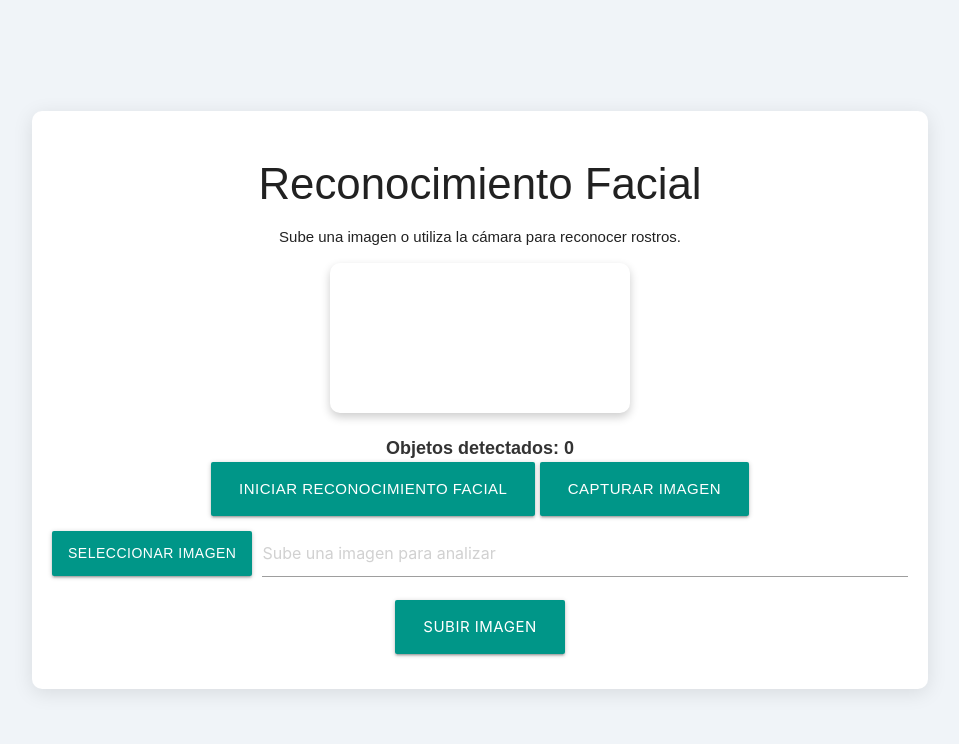
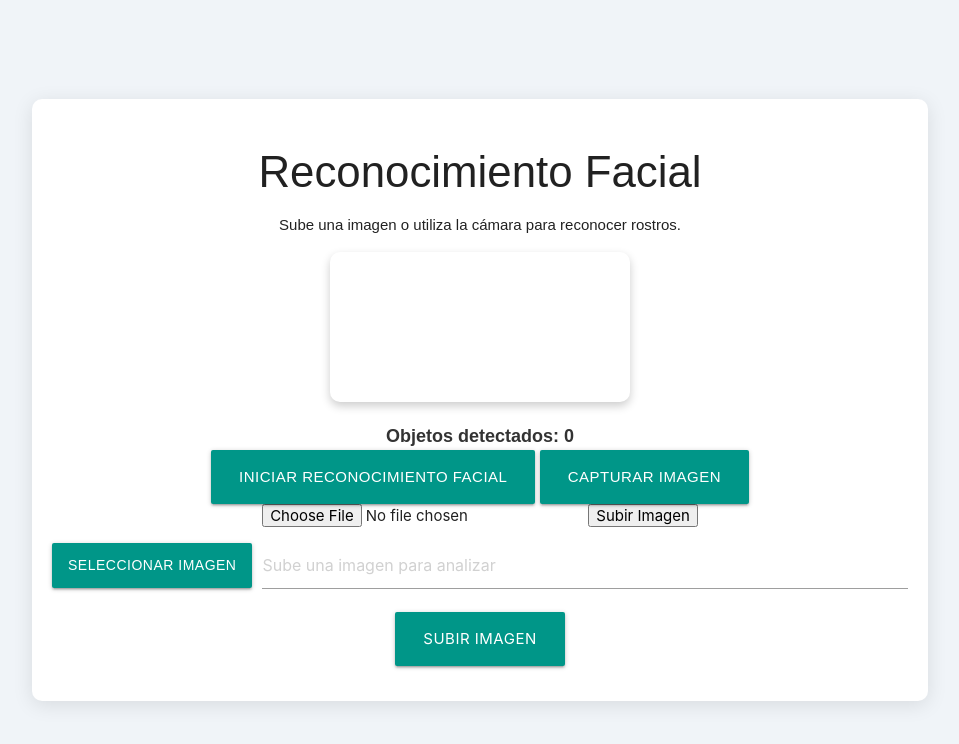
Before and after one commit to IsokGta7/IsokGta7.github.io, a Flask app: page / in a window 1280 px wide. Shown: the top 744 px of the page, without its empty margins (160-1119 px from the left). Run offline with Flask 2, Linux system fonts and the light colour scheme.

Commit message:
Modificando Face Recon

```diff
--- a/faces/templates/caras.html
+++ b/faces/templates/caras.html
@@ -66,6 +66,13 @@
         <a class="btn-large waves-effect waves-light teal" onclick="captureImage()">Capturar Imagen</a>
 
         <!-- Upload Section -->
+        <form id="uploadForm" enctype="multipart/form-data" method="POST">
+            <input type="file" name="file" accept="image/*">
+            <button type="submit">Subir Imagen</button>
+        </form>
+
+
+
         <form id="uploadForm" enctype="multipart/form-data" method="POST" action="/predict">
             <div class="file-field input-field">
                 <div class="btn teal">
@@ -96,7 +103,7 @@
                 const formData = new FormData(this);
 
                 $.ajax({
-                    url: $(this).attr("action"), // La misma URL que para el formulario
+                    url: "/predict", // La misma URL que para el formulario
                     type: "POST",
                     data: formData,
                     processData: false,
```
